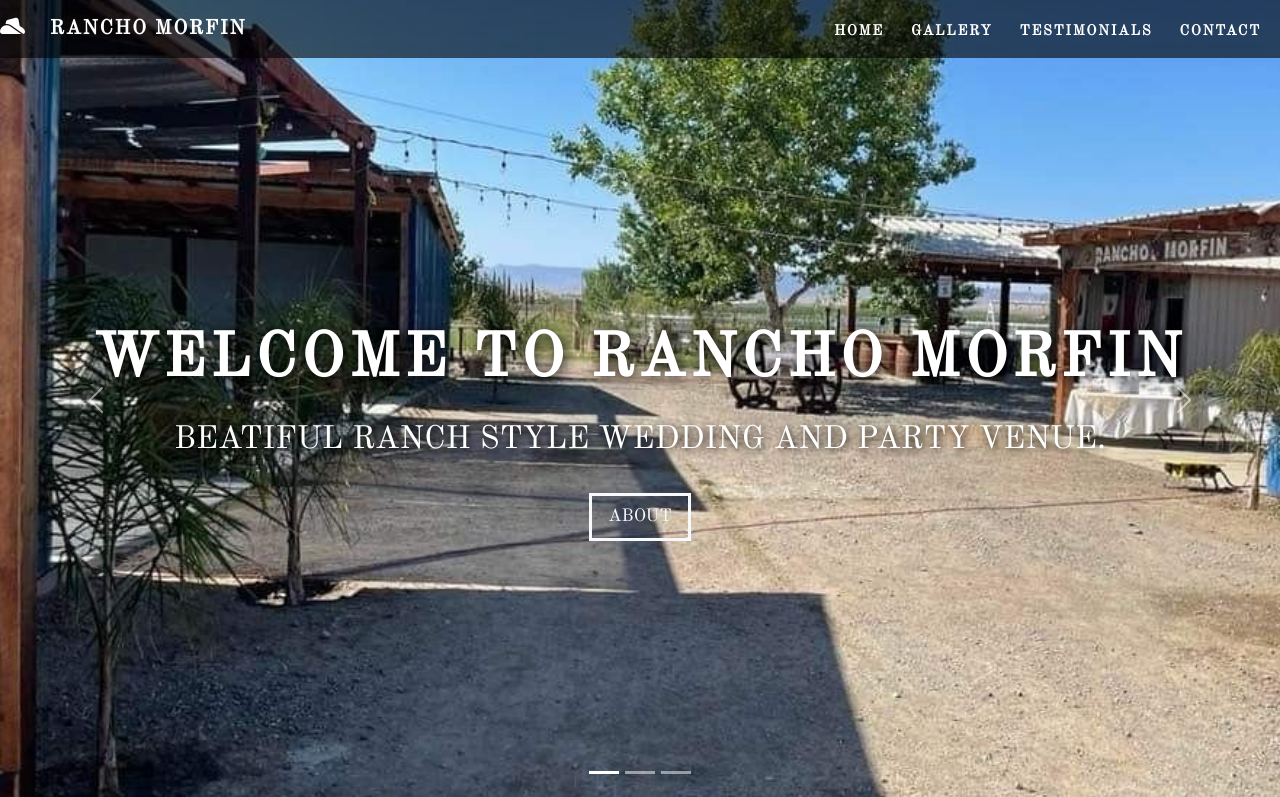
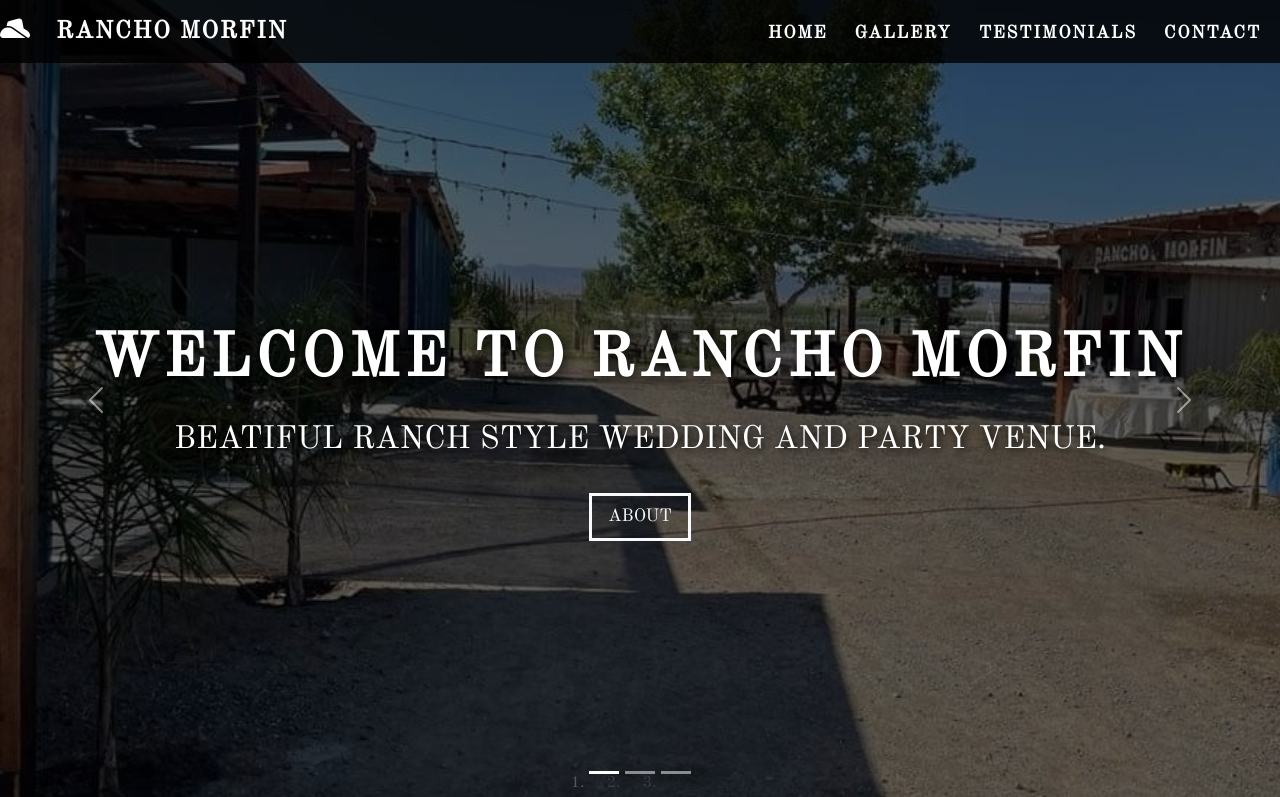
Before and after one commit to cristyduran/ranchomorfin, a plain HTML site: page index.html in a window 1280 px wide. Shown: the top 797 px of the page. Drawn offline with nearby package versions, Linux system fonts and the light colour scheme; a web font is replaced by a local one.

Commit message:
finishing touches

```diff
--- a/index.html
+++ b/index.html
@@ -55,7 +55,7 @@
         </ol>
         <div class="carousel-inner" role="listbox">
             <!--Slide one-->
-            <div class="carousel-item active" style="background-image: url(./images/carousel-images/rancho-morfin.jpg);">
+            <div class="carousel-item active drk" style="background-image: url(./images/carousel-images/rancho-morfin.jpg);">
                 <div class="carousel-caption text-center">
                     <h1>Welcome to Rancho Morfin</h1>
                     <h3>Beatiful Ranch Style Wedding and Party Venue.</h3>
@@ -200,18 +200,20 @@
 <div id="contact" class="">
 
     <footer class="bg-dark text-white pt-5 pb-4">
-        <div class="container mx-auto text-md-left">
+        <div class="container">
 
-            <div class="row text-md-left">
-                <div class="col-md-3 col-lg-3 col-xl-3 mx-auto mt-3">
+            <div class="row w-75 mx-auto p-2">
+
+                <div class="mx-auto text-left mt-3">
                     <h4 class="text-uppercase mb-4 font-weight-bold text-warning">Rancho Morfin</h4>
                     <p>Here you can use rows and columns to organize your footer content. Contact us today
                         to schedule a viewing!
                     </p>
                 </div>
+            </div>
 
-
-                <div class="col-md-5 col-lg-3 col-xl-3 mx-auto mt-3">
+                <div class="row w-75 mx-auto p-2">
+                <div class="mx-auto text-left">
                     <h5 class="text-uppercase mb-4 font-weight-bold text-warning">Contact</h5>
 
                         <p>
@@ -235,13 +237,16 @@
                         </p>
 
                 </div>
+            </div>
 
-                <div class="col-md-4">
-                    <iframe src="https://www.google.com/maps/embed?pb=!1m18!1m12!1m3!1d407556.61998204846!2d-120.8948711373072!3d37.05662304878823!2m3!1f0!2f0!3f0!3m2!1i1024!2i768!4f13.1!3m3!1m2!1s0x809186da125ce653%3A0xa431e14e541471e6!2sCA-152%2C%20Los%20Banos%2C%20CA!5e0!3m2!1sen!2sus!4v1674584510521!5m2!1sen!2sus" width="auto" height="300" style="border: 1.5px solid blue;" allowfullscreen="" loading="lazy" referrerpolicy="no-referrer-when-downgrade"></iframe>
+            <div class="row w-75 mx-auto p-2 text-left overflow-hidden">
+                <div class="embed-responsive embed-responsive-4by3">
+                    <iframe class="embed-responsive-item" src="https://www.google.com/maps/embed?pb=!1m18!1m12!1m3!1d407556.61998204846!2d-120.8948711373072!3d37.05662304878823!2m3!1f0!2f0!3f0!3m2!1i1024!2i768!4f13.1!3m3!1m2!1s0x809186da125ce653%3A0xa431e14e541471e6!2sCA-152%2C%20Los%20Banos%2C%20CA!5e0!3m2!1sen!2sus!4v1674584510521!5m2!1sen!2sus" allowfullscreen="" loading="lazy" referrerpolicy="no-referrer-when-downgrade"></iframe>
                 </div>
+            </div>
 
 
-            </div>
+
         </div>
         <!--end of row-->
     </footer>
--- a/style.css
+++ b/style.css
@@ -17,14 +17,14 @@ body {
 .navbar {
     text-transform: uppercase;
     font-weight: 700;
-    font-size: .9rem;
+    font-size: 1.1rem;
     letter-spacing: .1rem;
-    background-color: rgba(0, 0, 0, .6) !important;
+    background-color: rgba(0, 0, 0, .8) !important;
 }
 
-/*.navbar-brand {
-    height: 2rem;
-}*/
+.navbar-brand {
+    font-size: 1.5rem;
+}
 
 .navbar-nav li {
     padding-right: .7rem;
@@ -57,6 +57,11 @@ body {
     width: 100%;
     right: 0;
     left: 0;
+    z-index: 2;
+}
+
+.carousel-control-prev, .carousel-control-next, .carousel-indicators {
+    z-index: 3;
 }
 
 .carousel-caption h1 {
@@ -78,6 +83,19 @@ body {
     border-radius: 0;
     font-size: 1.1rem;
 }
+
+.drk:after {
+    content: "";
+    display: block;
+    position: absolute;
+    top: 0;
+    bottom: 0;
+    left: 0;
+    right: 0;
+    background: black;
+    opacity: 0.6;
+    z-index: 1;
+  }
 
 
 /*=========== About Section ============= */
```
